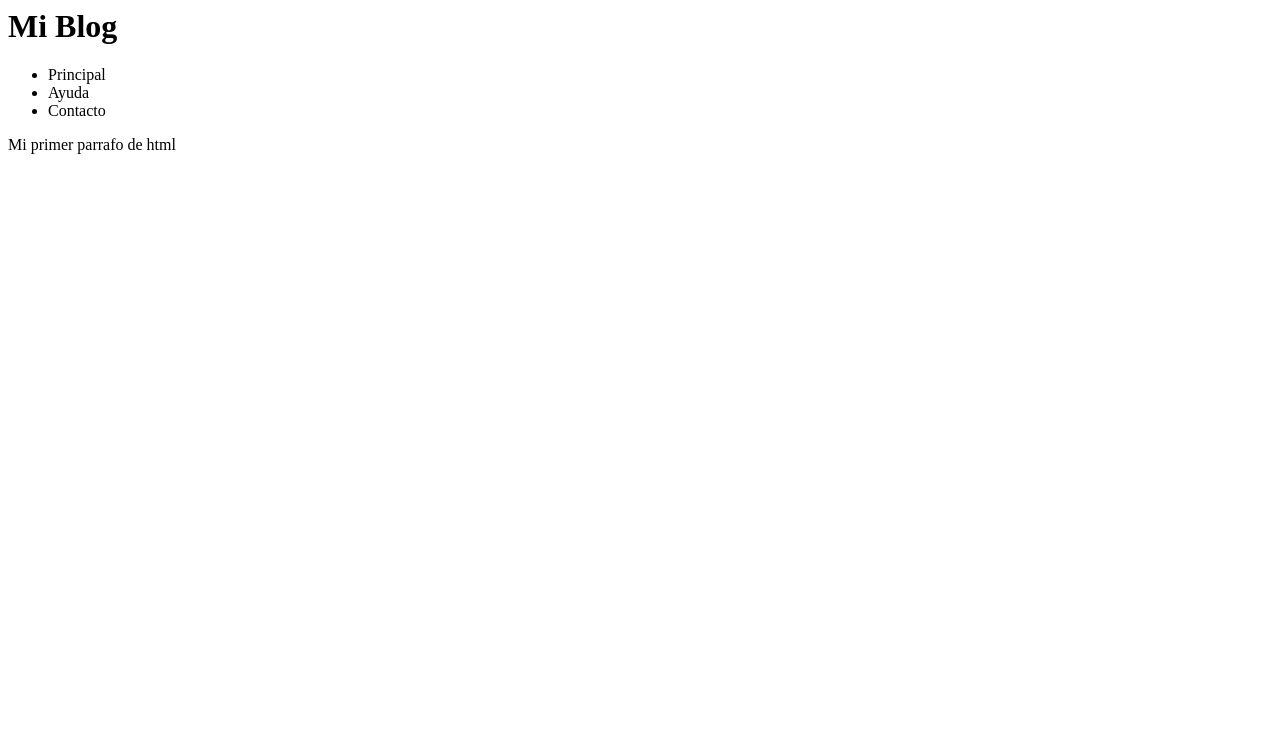
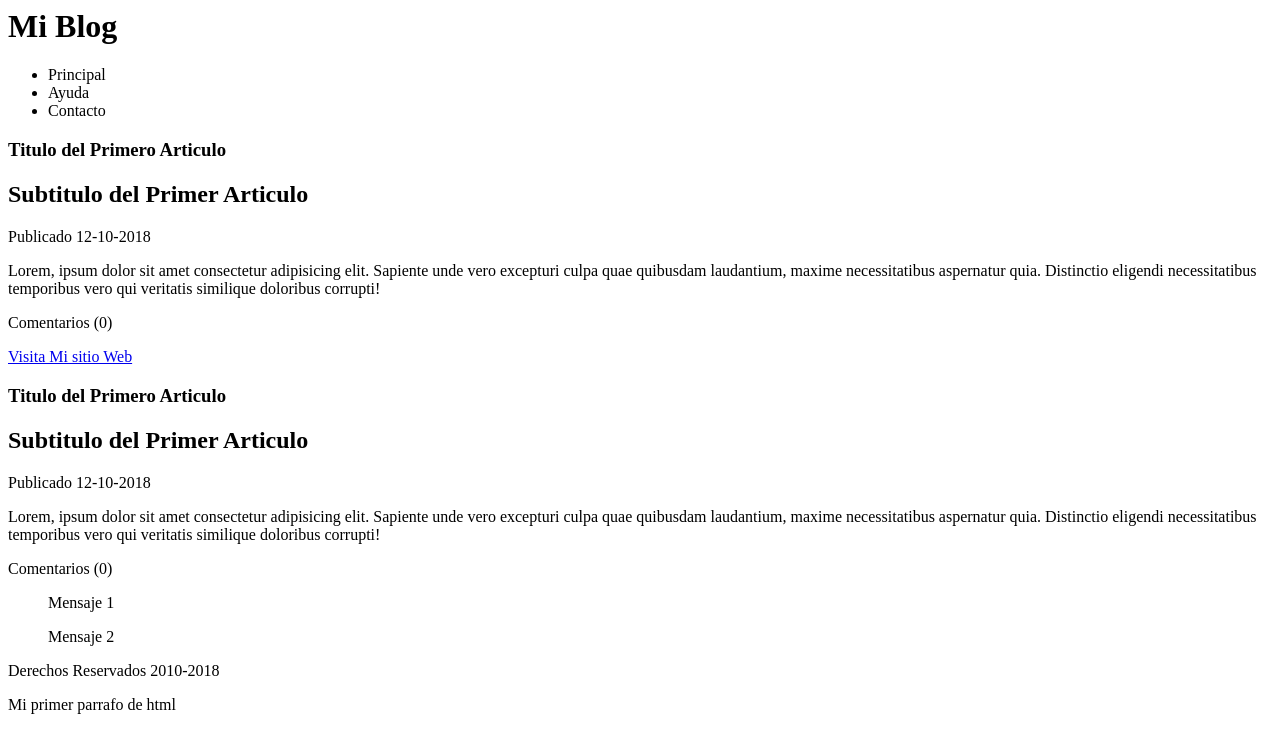
Before and after one commit to MRobot404/html-Fase2, a plain HTML site: page index.html in a window 1280 px wide. Drawn offline with Linux system fonts and the light colour scheme.

Commit message:
Fase 2 prueba de progra

```diff
--- a/index.html
+++ b/index.html
@@ -19,8 +19,49 @@
       </ul>
     </nav>
 
+    <section>
+      <article>
+        <hgroup>
+          <h1>Titulo del Primero Articulo</h1>
+          <h2>Subtitulo del Primer Articulo</h2>
+        </hgroup>
+        <time datetime="12-10-2018">Publicado 12-10-2018</time>
+        <p>
+          Lorem, ipsum dolor sit amet consectetur adipisicing elit. Sapiente
+          unde vero excepturi culpa quae quibusdam laudantium, maxime
+          necessitatibus aspernatur quia. Distinctio eligendi necessitatibus
+          temporibus vero qui veritatis similique doloribus corrupti!
+        </p>
+        <footer>
+          <p>Comentarios (0)</p>
+        </footer>
+        <a href="http://google.com">Visita Mi sitio Web</a>
+      </article>
+      <article>
+        <hgroup>
+          <h1>Titulo del Primero Articulo</h1>
+          <h2>Subtitulo del Primer Articulo</h2>
+        </hgroup>
+        <time datetime="12-10-2018">Publicado 12-10-2018</time>
+        <p>
+          Lorem, ipsum dolor sit amet consectetur adipisicing elit. Sapiente
+          unde vero excepturi culpa quae quibusdam laudantium, maxime
+          necessitatibus aspernatur quia. Distinctio eligendi necessitatibus
+          temporibus vero qui veritatis similique doloribus corrupti!
+        </p>
+        <footer>
+          <p>Comentarios (0)</p>
+        </footer>
+      </article>
+    </section>
 
-
+    <aside>
+      <blockquote cite="https://www.faztweb.com/">Mensaje 1</blockquote>
+    </aside>
+    <aside>
+      <blockquote cite="https://www.faztweb.com/">Mensaje 2</blockquote>
+    </aside>
+    <footer>Derechos Reservados 2010-2018</footer>
     <p>Mi primer parrafo de html</p>
   </body>
 </html>
```
Lines whose indentation alone changed are shown as unchanged.
